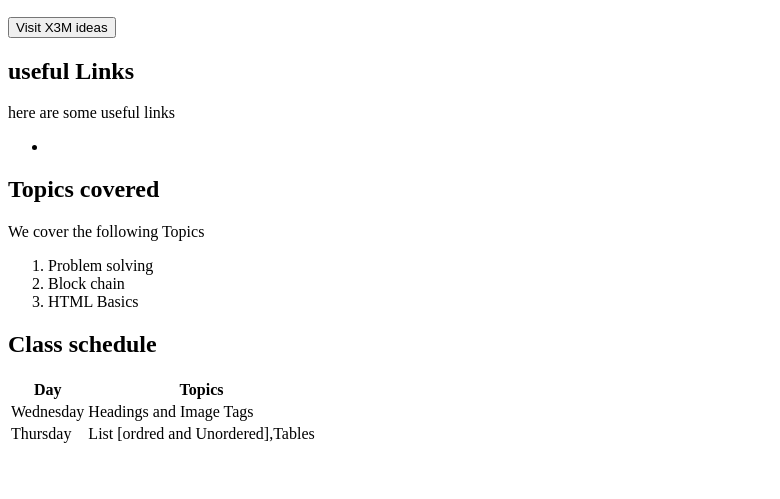
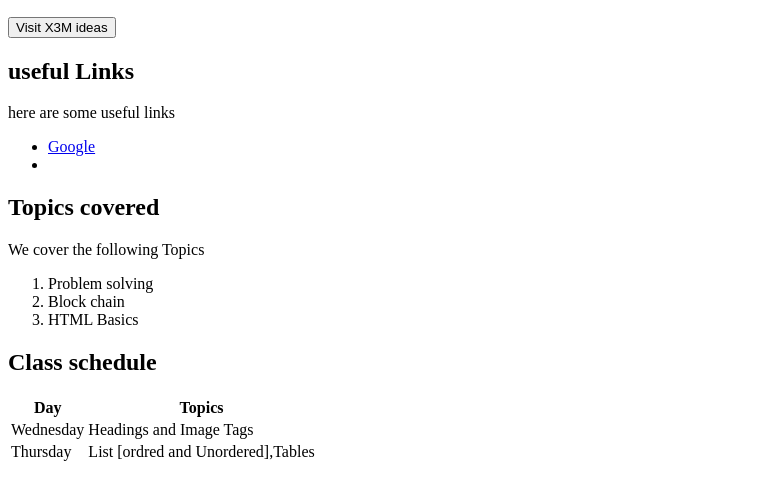
Before and after one commit to cynthiacecil/First-project, a plain HTML site: page index.html in a window 1280 px wide. Shown: the part 195-694 px from the top of the page, without its empty margins (0-780 px from the left). Drawn offline with Linux system fonts and the light colour scheme.

Commit message:
README file updated

```diff
--- a/index.html
+++ b/index.html
@@ -14,7 +14,7 @@
 <h2> useful Links </h2>
 <p>here are some useful links</p>
 <ul>
-  <li><a href="http://goggle .com></a></li>
+  <li> <a href="http://google.com">Google</a></li>
   <li><a href="http://skills.instincthub.com"></a></li>
 </ul>
 <h2>Topics covered</h2>
```
Also changed, not shown: 1 other file.
